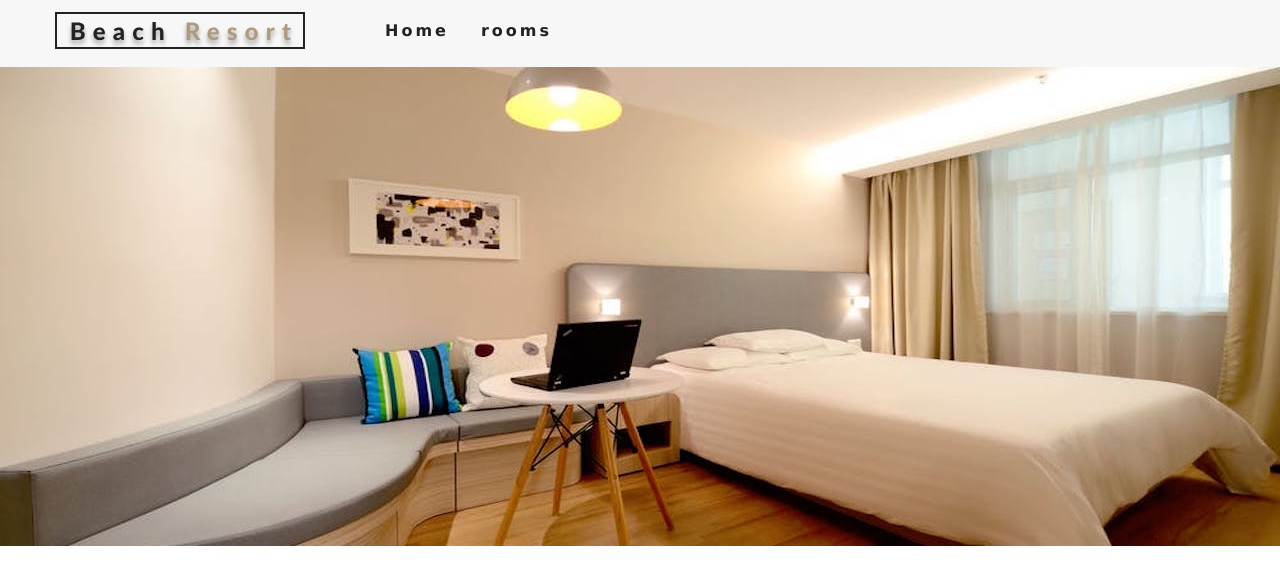
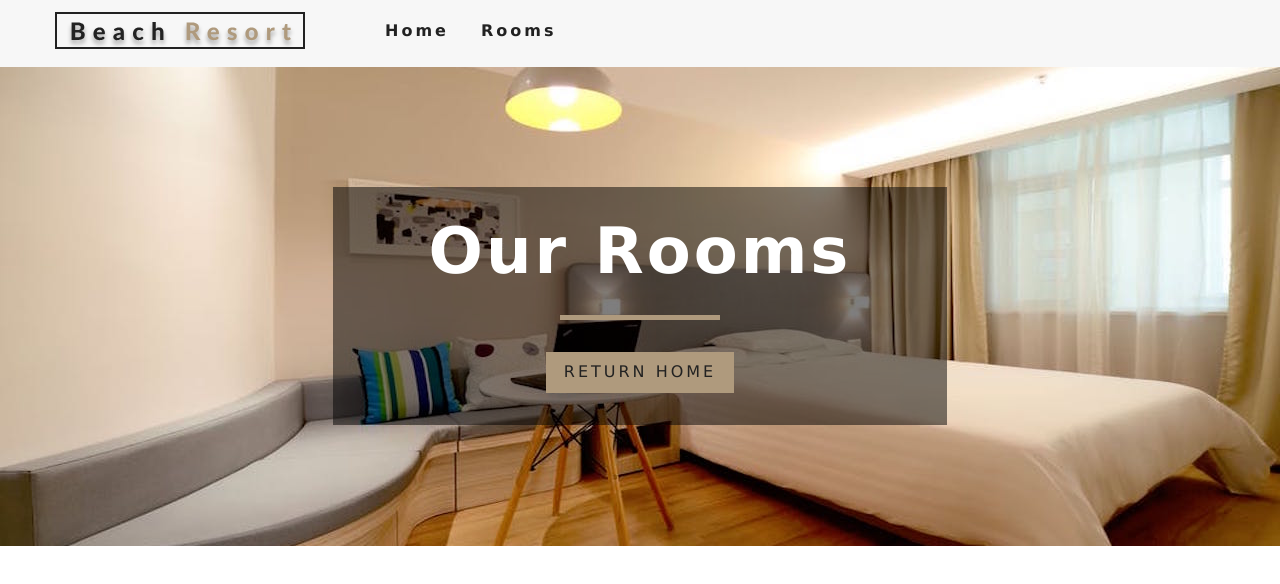
Before and after one commit to mahede182/Khan-resort, a React (Create React App) app: page /rooms in a window 1280 px wide. Shown: the top 584 px of the page. Built offline with nearby package versions, Linux system fonts and the light colour scheme.

Commit message:
finished hero

```diff
--- a/src/component/Navbar.js
+++ b/src/component/Navbar.js
@@ -31,7 +31,7 @@
                             <Link to="/">Home</Link>
                         </li>
                         <li>
-                            <Link to="/rooms">rooms</Link>
+                            <Link to="/rooms">Rooms</Link>
                         </li>
                     </ul>
                 </div>
--- a/src/pages/Error.js
+++ b/src/pages/Error.js
@@ -1,8 +1,16 @@
 import React from 'react'
+import { Link } from 'react-router-dom'
 import Hero from '../component/Hero'
+import Banner from '../component/Bannner'
 const Error = () => {
     return (
-        <Hero />
+        <Hero>
+            <Banner title="Error 404" subtitle="Page Not Found">
+                <Link to="/" className="btn-primary">
+                    Return Home
+                </Link>
+            </Banner>
+        </Hero>
     )
 }
 export default Error
--- a/src/pages/Rooms.js
+++ b/src/pages/Rooms.js
@@ -1,8 +1,16 @@
 import React from 'react'
 import Hero from '../component/Hero'
+import Banner from '../component/Bannner'
+import {Link} from 'react-router-dom'
 const Rooms = () => {
     return (
-        <Hero hero="roomsHero"></Hero>
+        <Hero hero="roomsHero">
+            <Banner title="Our Rooms">
+                <Link to="/" className="btn btn-primary">
+                    Return Home
+                </Link>
+            </Banner>
+        </Hero>
     )
 }
 export default Rooms
```
